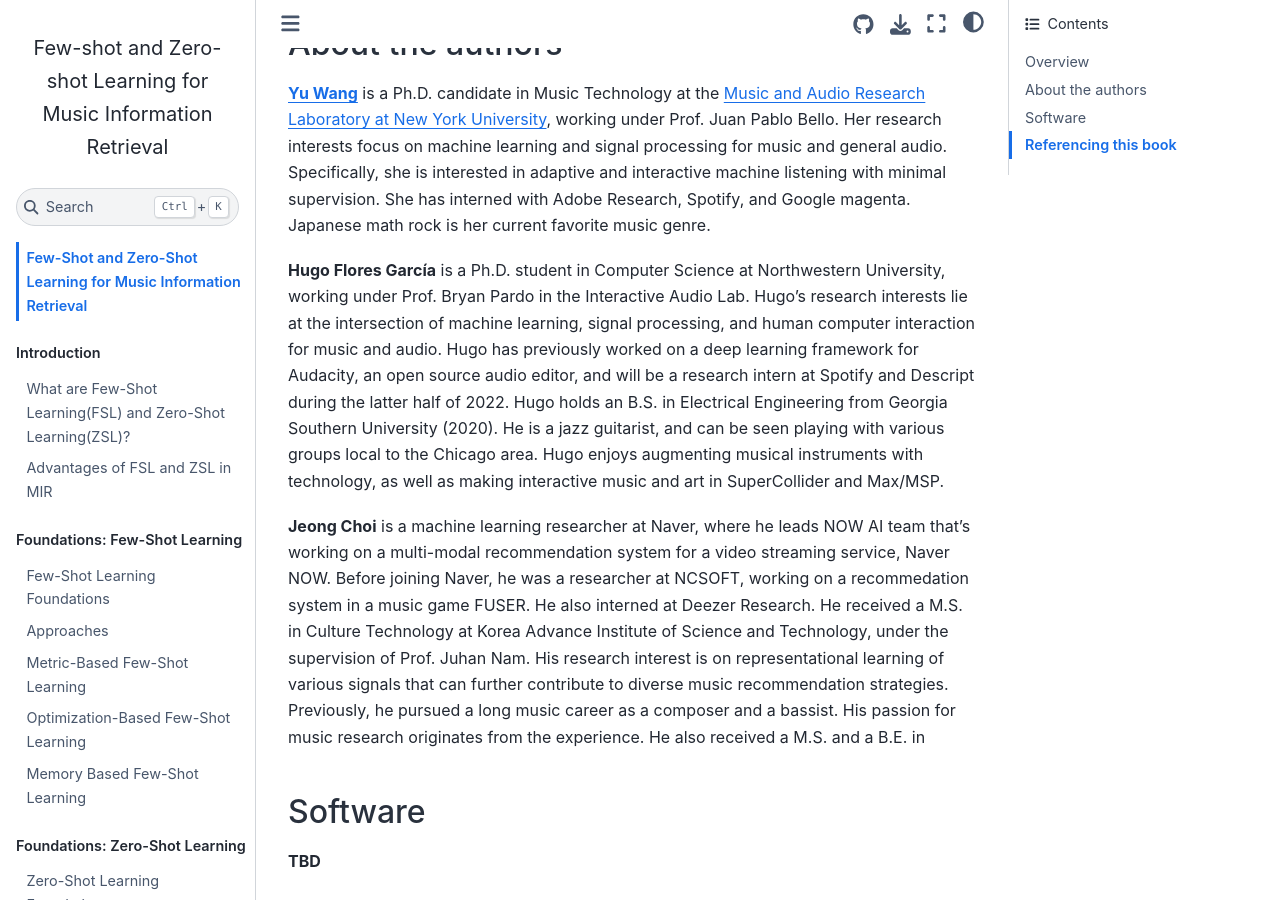
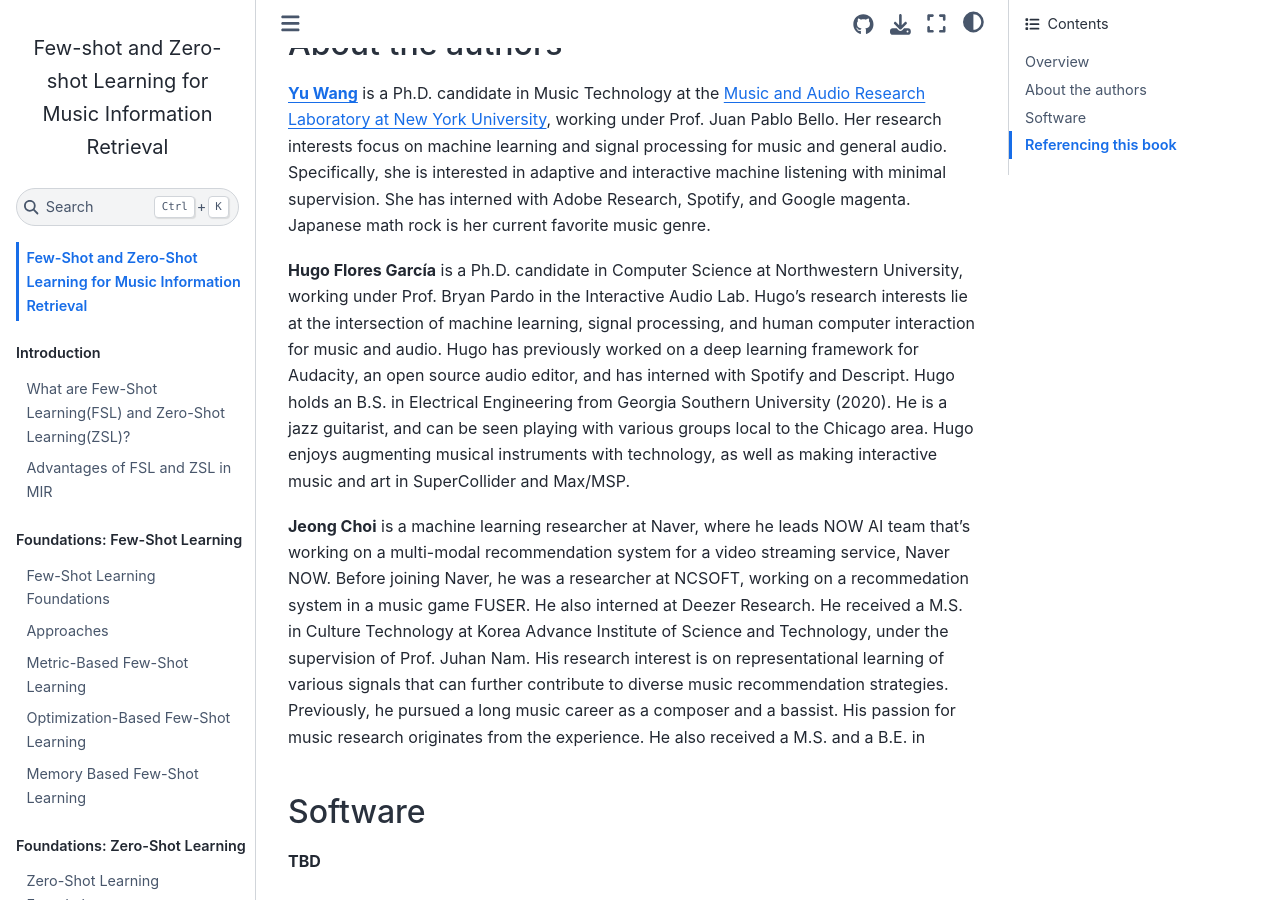
Before and after one commit to music-fsl-zsl/tutorial, a Jupyter Book: the page built from book/landing.md, in a window 1280 px wide and 900 px high, scrolled down 783 px. Built offline with Jupyter Book 1.0.4 settings and Sphinx 7.4.7 and the Sphinx Book theme 1.1.4, drawn with Linux system fonts in a browser that asks for light colours.

Commit message:
update hugo's bio

```diff
--- a/book/landing.md
+++ b/book/landing.md
@@ -17,7 +17,7 @@ We aim for this tutorial to be useful to researchers and practitioners in the IS
 
 [**Yu Wang**](https://y-wang.weebly.com/) is a Ph.D. candidate in Music Technology at the [Music and Audio Research Laboratory at New York University](https://steinhardt.nyu.edu/marl), working under Prof. Juan Pablo Bello. Her research interests focus on machine learning and signal processing for music and general audio. Specifically, she is interested in adaptive and interactive machine listening with minimal supervision. She has interned with Adobe Research, Spotify, and Google magenta. Japanese math rock is her current favorite music genre.
 
-**Hugo Flores García** is a Ph.D. student in Computer Science at Northwestern University, working under Prof. Bryan Pardo in the Interactive Audio Lab. Hugo’s research interests lie at the intersection of machine learning, signal processing, and human computer interaction for music and audio. Hugo has previously worked on a deep learning framework for Audacity, an open source audio editor, and will be a research intern at Spotify and Descript during the latter half of 2022. Hugo holds an B.S. in Electrical Engineering from Georgia Southern University (2020). He is a jazz guitarist, and can be seen playing with various groups local to the Chicago area. Hugo enjoys augmenting musical instruments with technology, as well as making interactive music and art in SuperCollider and Max/MSP.
+**Hugo Flores García** is a Ph.D. candidate in Computer Science at Northwestern University, working under Prof. Bryan Pardo in the Interactive Audio Lab. Hugo’s research interests lie at the intersection of machine learning, signal processing, and human computer interaction for music and audio. Hugo has previously worked on a deep learning framework for Audacity, an open source audio editor, and has interned with Spotify and Descript. Hugo holds an B.S. in Electrical Engineering from Georgia Southern University (2020). He is a jazz guitarist, and can be seen playing with various groups local to the Chicago area. Hugo enjoys augmenting musical instruments with technology, as well as making interactive music and art in SuperCollider and Max/MSP.
 
 **Jeong Choi** is a machine learning researcher at Naver, where he leads NOW AI team that’s working on a multi-modal recommendation system for a video streaming service, Naver NOW. Before joining Naver, he was a researcher at NCSOFT, working on a recommedation system in a music game FUSER. He also interned at Deezer Research. He received a M.S. in Culture Technology at Korea Advance Institute of Science and Technology, under the supervision of Prof. Juhan Nam. His research interest is on representational learning of various signals that can further contribute to diverse music recommendation strategies. Previously, he pursued a long music career as a composer and a bassist. His passion for music research originates from the experience. He also received a M.S. and a B.E. in
 
```
